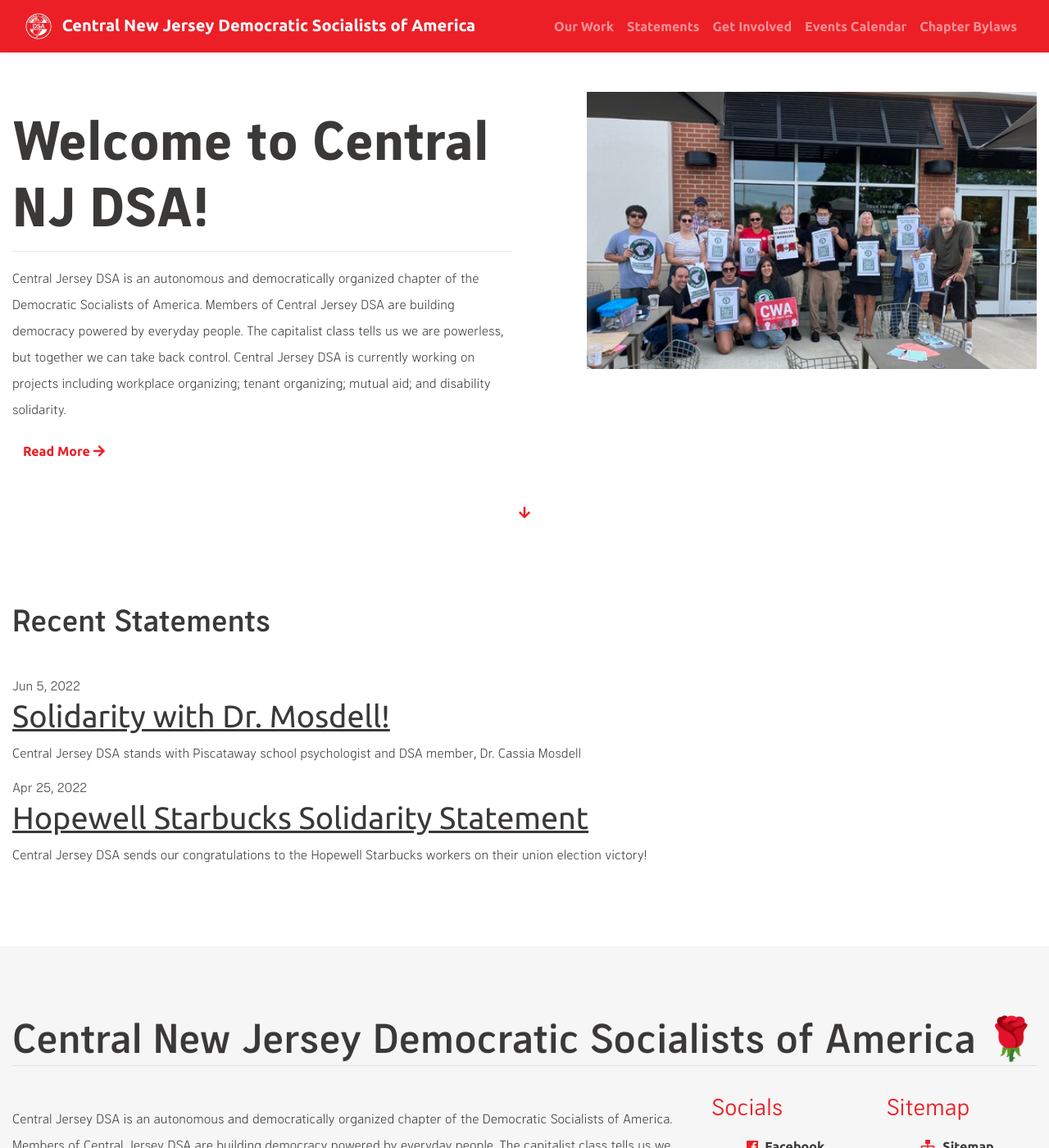
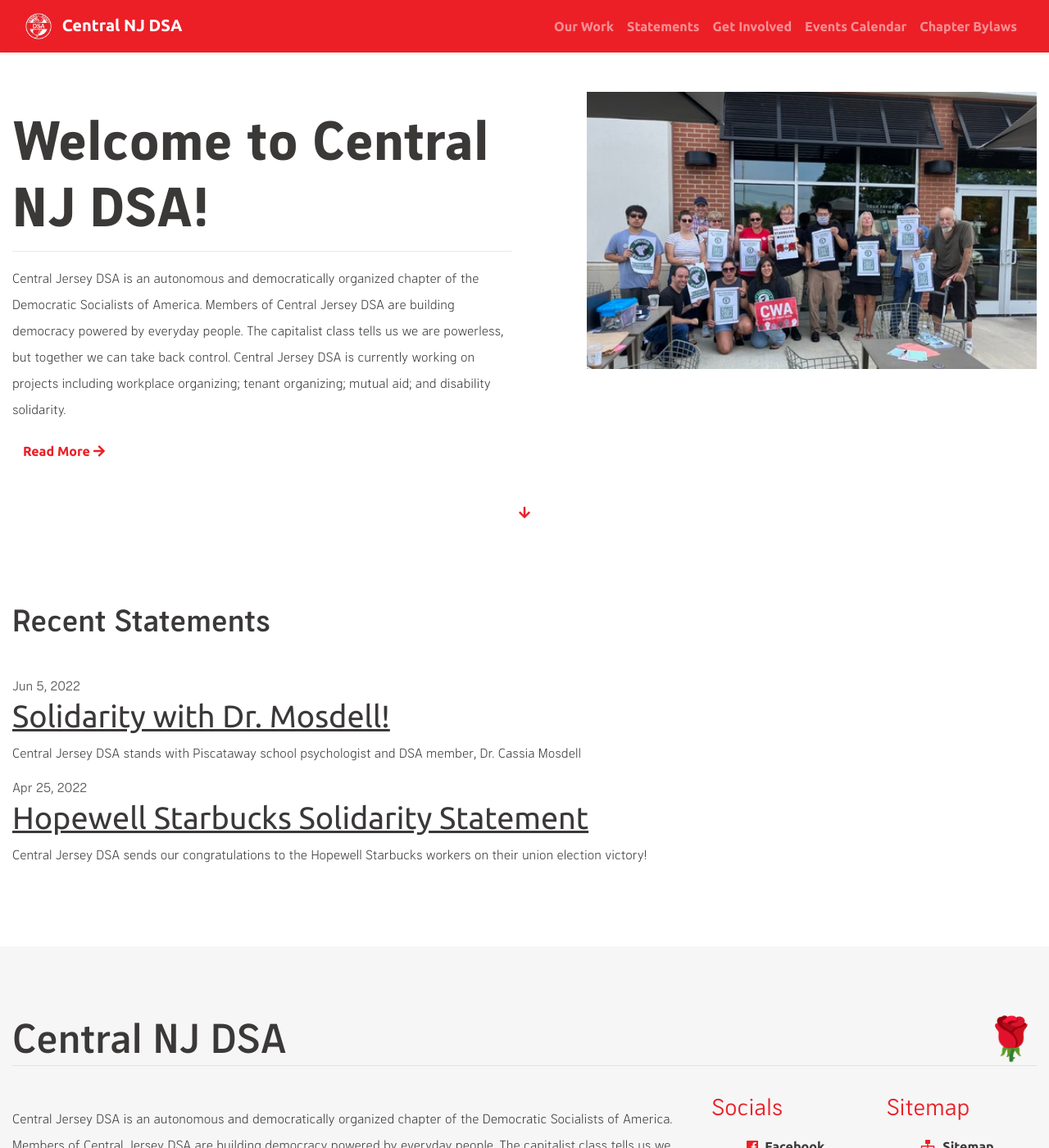
Before and after one commit to centralnjdsa-ntc/princetonydsa.github.io, a Jekyll site: the page built from index.html, in a window 1280 px wide and 1400 px high. Shown: the whole window at 82% size. Built offline with Jekyll 4.4.1, drawn with Linux system fonts in a browser that asks for light colours; the list of posts is cut into pages by our own code.

Commit message:
this might be the title?

```diff
--- a/_data/nav.yml
+++ b/_data/nav.yml
@@ -18,7 +18,7 @@
 
 # footer links
 footer:
-  - owner: "Central New Jersey Democratic Socialists of America"
+  - owner: "Central NJ DSA"
     url: # link if any
     description: # tool tip for your url
     bio: "This is your chapter of the Democratic Socialists of America" # short bio
```
